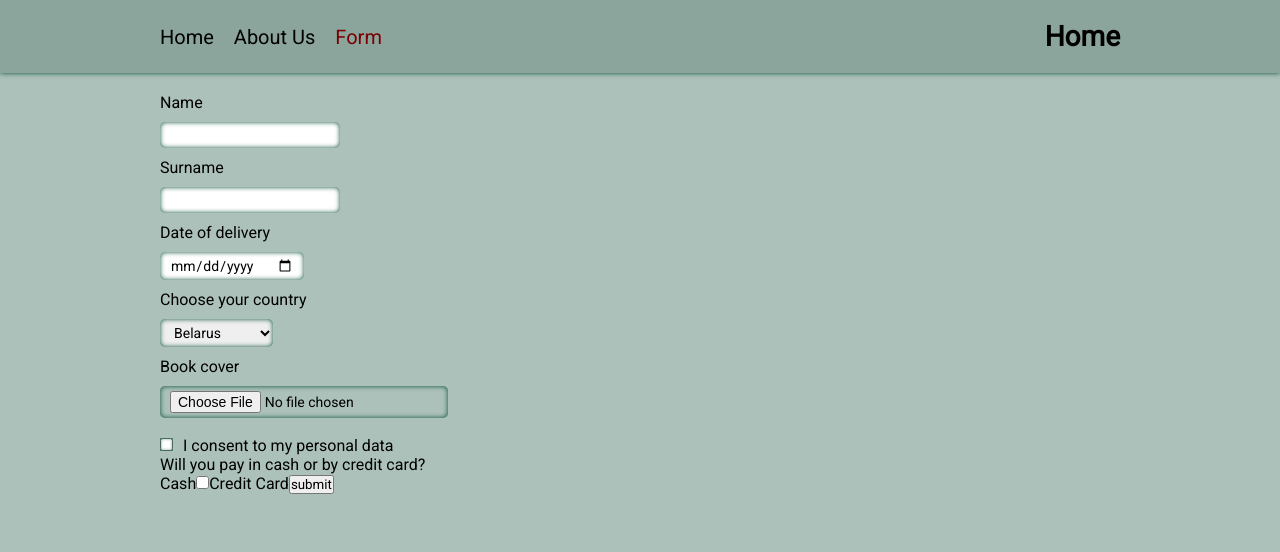
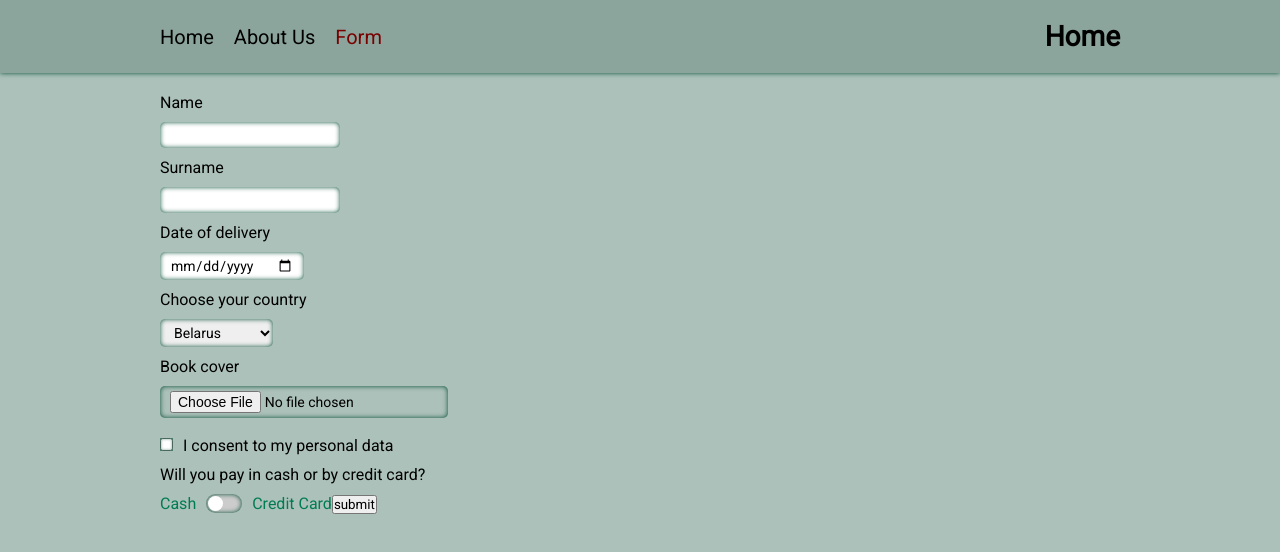
Before and after one commit to Tatiana-312/react2023q1, a React (Vite) app in the folder react-components/: page /form in a window 1280 px wide. Shown: the top 552 px of the page. Built offline with nearby package versions, Linux system fonts and the light colour scheme.

Commit message:
feat: add styles for ToggleSwitch

```diff
--- a/react-components/src/components/ToggleSwitch/ToggleSwitch.module.css
+++ b/react-components/src/components/ToggleSwitch/ToggleSwitch.module.css
@@ -0,0 +1,59 @@
+.toggle__title {
+  padding: 10px 0;
+}
+
+.switch {
+  position: relative;
+  display: inline-block;
+  margin: 0 10px;
+  width: 36px;
+  height: 19px;
+}
+
+.switch__input {
+  opacity: 0;
+  width: 0;
+  height: 0;
+}
+
+.slider {
+  position: absolute;
+  cursor: pointer;
+  top: 0;
+  left: 0;
+  right: 0;
+  bottom: 0;
+  background-color: #ccc;
+  -webkit-transition: 0.4s;
+  transition: 0.4s;
+  border-radius: 34px;
+  box-shadow: inset 0 0 5px rgb(5 78 53);
+}
+
+.slider:before {
+  position: absolute;
+  content: '';
+  height: 15px;
+  width: 15px;
+  left: 2px;
+  bottom: 2px;
+  background-color: white;
+  -webkit-transition: 0.4s;
+  transition: 0.4s;
+  border-radius: 50%;
+}
+
+input:checked + .slider {
+  box-shadow: inset 0 0 5px rgb(5 78 53);
+  background-color: rgb(173, 215, 201);
+}
+
+input:checked + .slider:before {
+  -webkit-transform: translateX(17px);
+  -ms-transform: translateX(17px);
+  transform: translateX(17px);
+}
+
+.toggle__option {
+  color: rgb(0 124 82);
+}
--- a/react-components/src/components/ToggleSwitch/ToggleSwitch.tsx
+++ b/react-components/src/components/ToggleSwitch/ToggleSwitch.tsx
@@ -5,13 +5,13 @@ class ToggleSwitch extends React.Component {
   render() {
     return (
       <>
-        <p>Will you pay in cash or by credit card?</p>
-        <span>Cash</span>
+        <p className={classes.toggle__title}>Will you pay in cash or by credit card?</p>
+        <span className={classes.toggle__option}>Cash</span>
         <label className={classes.switch}>
           <input className={classes.switch__input} type="Checkbox" name="sale" />
           <span className={classes.slider}></span>
         </label>
-        <span>Credit Card</span>
+        <span className={classes.toggle__option}>Credit Card</span>
       </>
     );
   }
```
